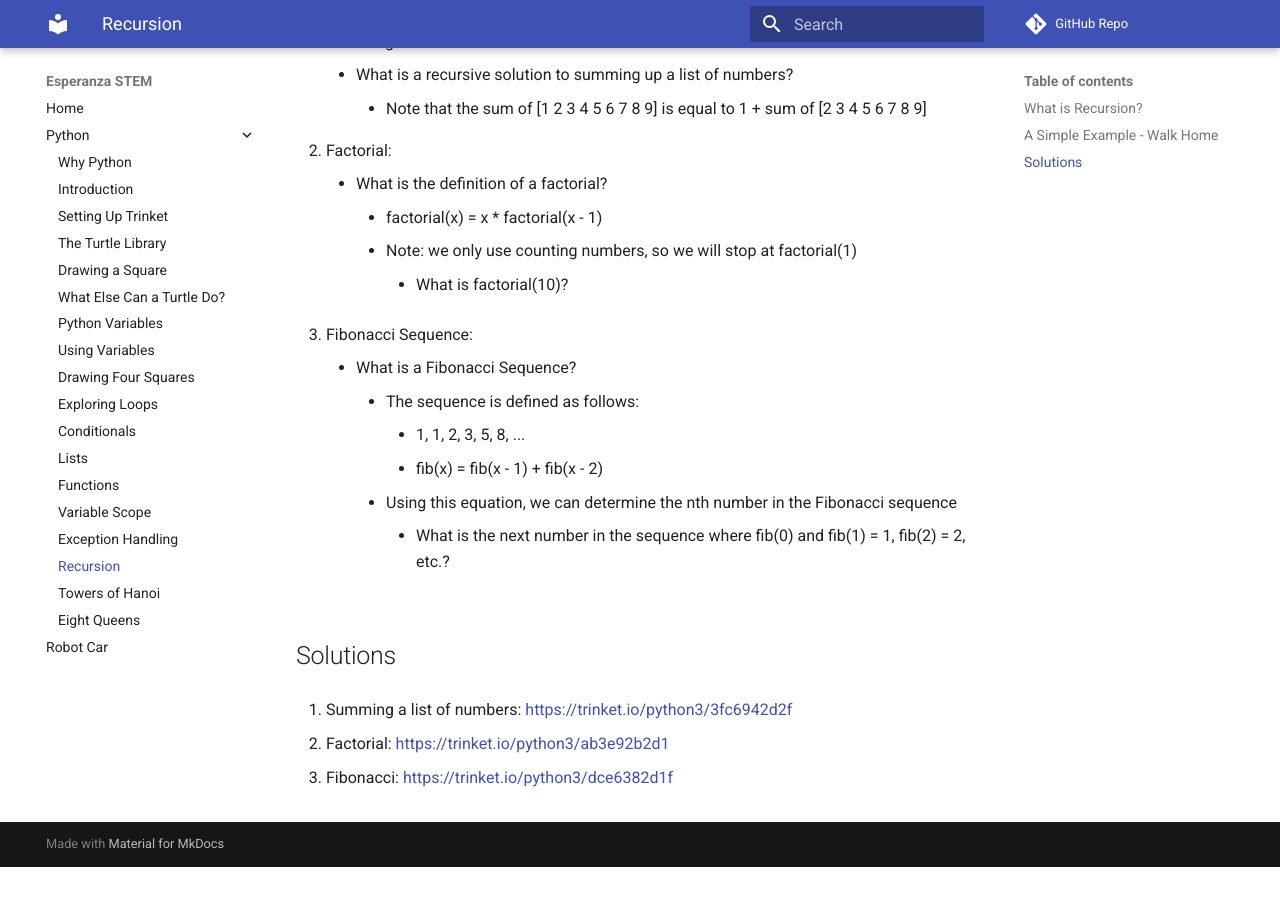
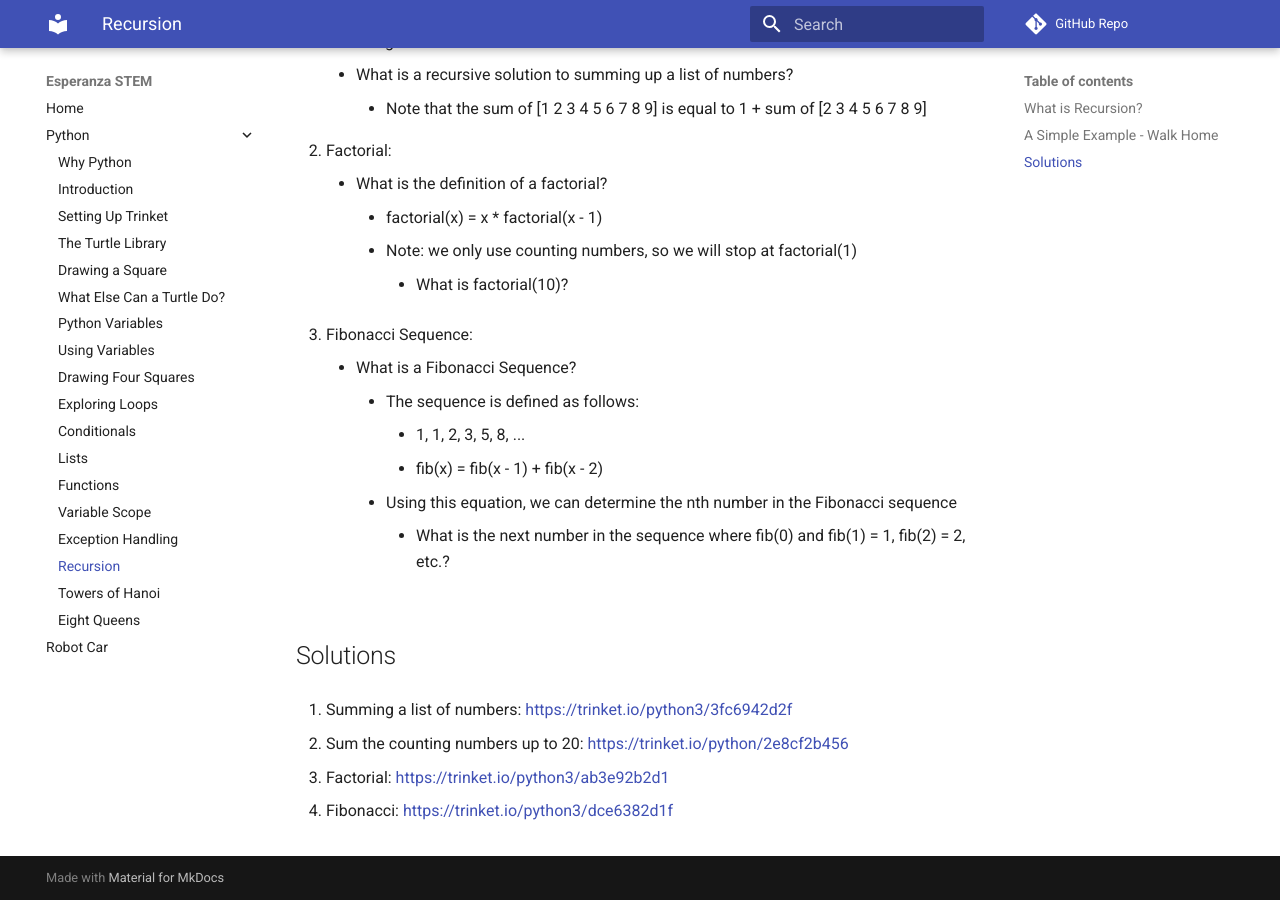
Before and after one commit to jetannenbaum/esperanzaSTEM, an MkDocs documentation site: the page built from docs/python/recursion.md, in a window 1280 px wide and 900 px high, scrolled down 714 px. Built offline with MkDocs 1.6.1 and Material for MkDocs 9.7.7, drawn with Linux system fonts in a browser that asks for light colours; comment, search, counter and statistics services are not loaded; before the commit the page ends 1581 px from its top, so only the background shows below that.

Commit message:
Update recursion.md
Added the sum of counting numbers

```diff
--- a/docs/python/recursion.md
+++ b/docs/python/recursion.md
@@ -39,6 +39,8 @@ Here the solution to finding your way home is two steps (three steps). First, we
 
  1. Summing a list of numbers: [https://trinket.io/python3/3fc6942d2f](https://trinket.io/python3/3fc6942d2f)
 
+ 1. Sum the counting numbers up to 20: [https://trinket.io/python/2e8cf2b456](https://trinket.io/python/2e8cf2b456)
+
  1. Factorial: [https://trinket.io/python3/ab3e92b2d1](https://trinket.io/python3/ab3e92b2d1)
 
  1. Fibonacci: [https://trinket.io/python3/dce6382d1f](https://trinket.io/python3/dce6382d1f)
```
